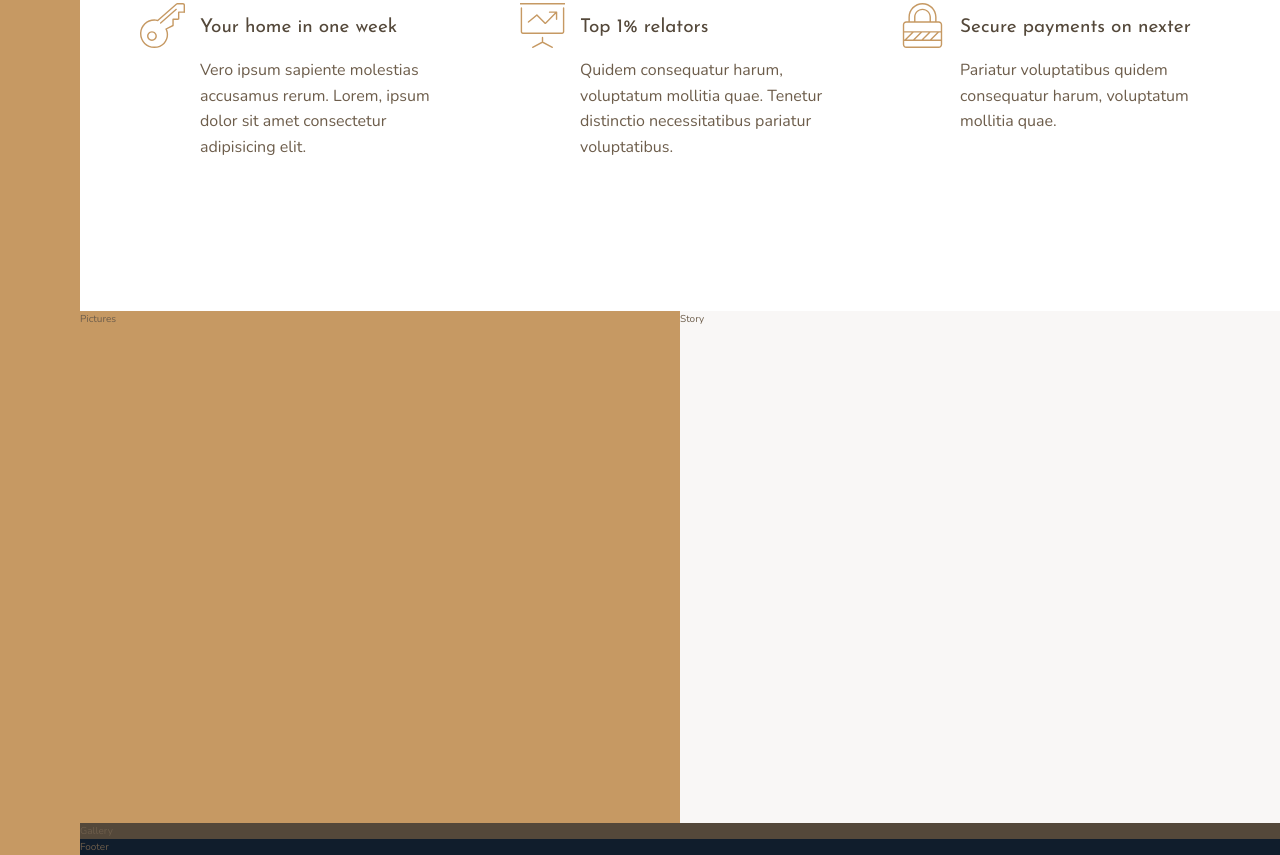
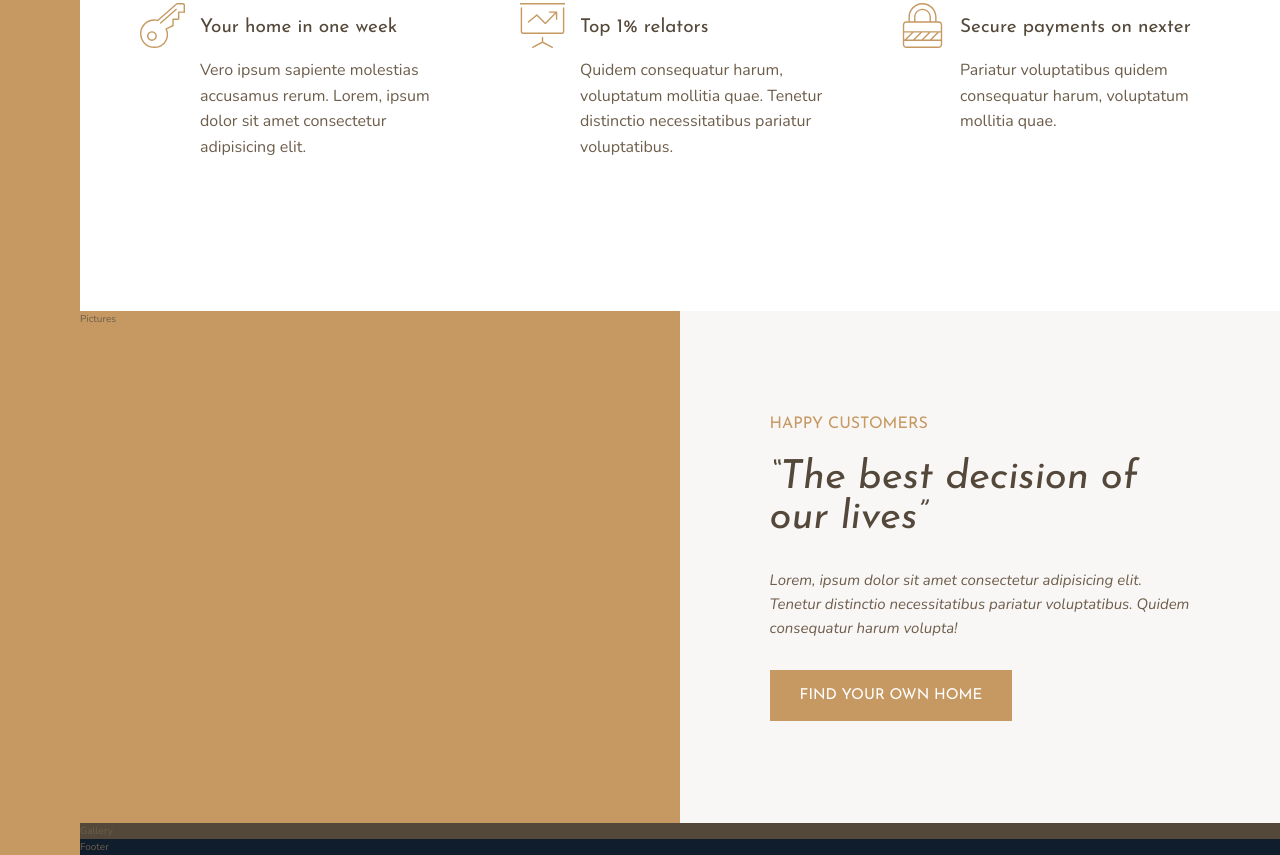
Before and after one commit to jmartinez3421/Advanced-CSS-Course, a website: page 2-Nexter/index.html in a window 1280 px wide. Shown: the part 985-1840 px from the top of the page. Drawn offline with nearby package versions, Linux system fonts and the light colour scheme.

Commit message:
story__content configured

```diff
--- a/2-Nexter/index.html
+++ b/2-Nexter/index.html
@@ -91,7 +91,12 @@
         </div>
 
         <div class="story__content">
-            Story
+            <h3 class="heading-3 mb-sm">Happy Customers</h3>
+            <h2 class="heading-2 heading-2--dark mb-md">&ldquo;The best decision of our lives&rdquo;</h2>
+            <p class="story__text">
+                Lorem, ipsum dolor sit amet consectetur adipisicing elit. Tenetur distinctio necessitatibus pariatur voluptatibus. Quidem consequatur harum volupta!
+            </p>
+            <button class="btn">Find your own home</button>
         </div>
 
         <section class="homes">
--- a/2-Nexter/sass/base/_typography.scss
+++ b/2-Nexter/sass/base/_typography.scss
@@ -9,21 +9,48 @@
 
 .heading-2{
     @extend %heading;
+    font-size: 4rem;
+    font-style: italic;
+    line-height: 1;
+
+    &--light{color: $color-grey-light-1;}
+    &--dark{color: $color-grey-dark-1;}
 }
 
 .heading-3{
     @extend %heading;
+    font-size: 1.6rem;
+    color: $color-primary;
+    text-transform: uppercase;
 }
 
 .heading-4{
     @extend %heading;
     font-size: 1.9rem;
 
-    &--light{
-        color: $color-grey-light-1;
+    &--light{color: $color-grey-light-1;}
+    &--dark{color: $color-grey-dark-1;}
+}
+
+.btn{
+    background-color: $color-primary;
+    color: white;
+    border: none;
+    border-radius: 0;
+    font-family: $font-display;
+    font-size: 1.5rem;
+    text-transform: uppercase;
+    padding: 1.8rem 3rem;
+    cursor: pointer;
+    transition: all .2s;
+
+    &:hover{
+        background-color: $color-primary-dark;
+        box-shadow: 0 .5rem 1.5rem rgba(black, .4);
+        transform: translateY(-.2rem);
     }
 
-    &--dark{
-        color: $color-grey-dark-1;
+    &:active, &:focus{
+        transform: translateY(0px);
     }
 }
--- /dev/null
+++ b/2-Nexter/sass/base/_utils.scss
@@ -0,0 +1,4 @@
+.mb-sm{ margin-bottom: 2rem; }
+.mb-md{ margin-bottom: 3rem; }
+.mb-lg{ margin-bottom: 4rem; }
+.mb-hg{ margin-bottom: 8rem; }
--- a/2-Nexter/sass/layout/_story.scss
+++ b/2-Nexter/sass/layout/_story.scss
@@ -1,4 +1,5 @@
 .story{
+
 
     &__pictures{
         background-color: $color-primary;
@@ -8,6 +9,24 @@
     &__content{
         background-color: $color-grey-light-1;
         grid-column: col-start 5 / full-end;
+
+        padding: 6rem 7vw;
+
+        /*
+        display: flex;
+        flex-direction: column;
+        justify-content: center;
+        align-items: flex-start;
+        */
+
+        display: grid;
+        align-content: center;
+        justify-items: start;
     }
 
+    &__text{
+        font-size: 1.5rem;
+        font-style: italic;
+        margin-bottom: 3rem;
+    }
 }
--- a/2-Nexter/sass/main.scss
+++ b/2-Nexter/sass/main.scss
@@ -2,6 +2,7 @@
 
 @import "base/base";
 @import "base/typography";
+@import "base/utils";
 
 @import "layout/sidebar";
 @import "layout/header";
```
Also changed, not shown: 2-Nexter/css/style.css.
